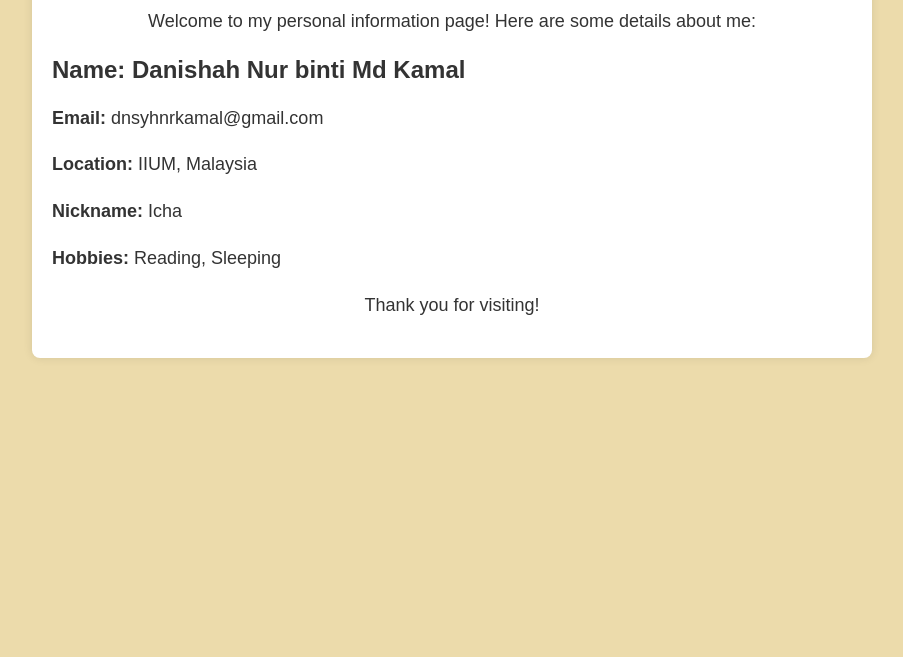
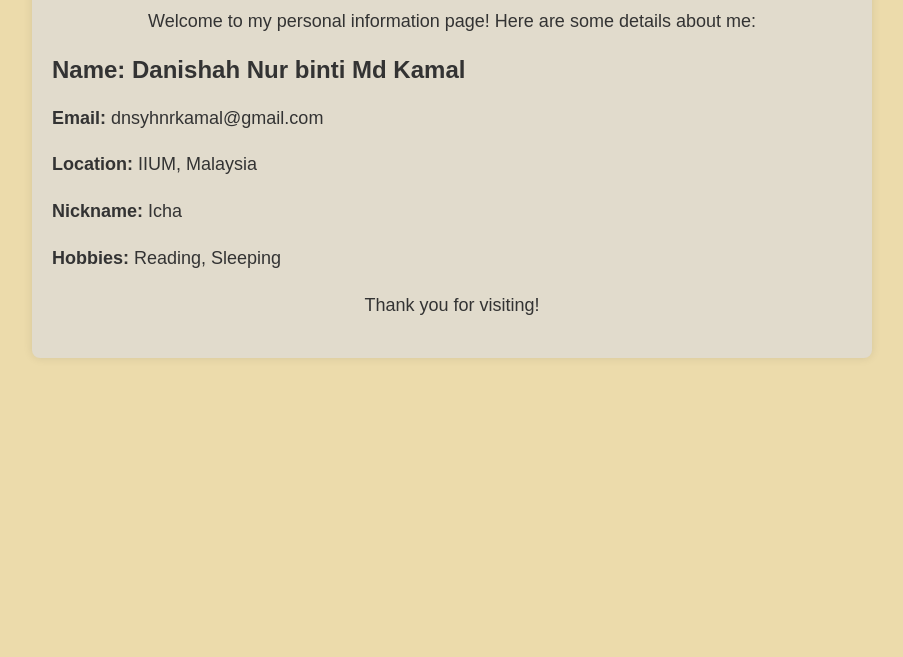
Before and after one commit to dnsyhnr/demo, a plain HTML site: page index.html in a window 1280 px wide. Shown: the part 143-800 px from the top of the page, without its empty margins (188-1091 px from the left). Drawn offline with Linux system fonts and the light colour scheme.

Commit message:
Update index.html

```diff
--- a/index.html
+++ b/index.html
@@ -17,7 +17,7 @@
             max-width: 800px;
             margin: 50px auto;
             padding: 20px;
-            background-color: #fff;
+            background-color: #e1dbcc;
             border-radius: 8px;
             box-shadow: 0 0 10px rgba(0,0,0,0.1);
         }
```
